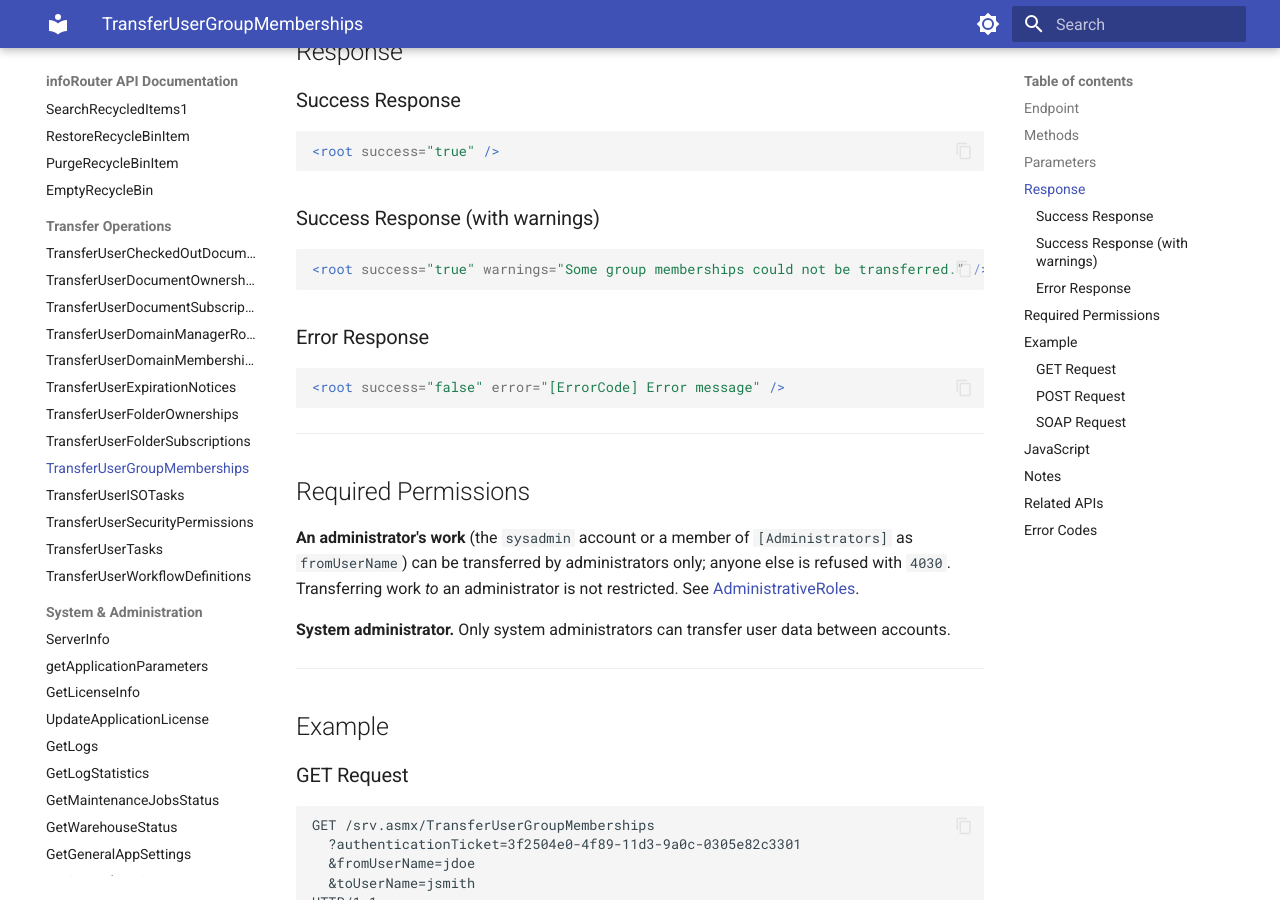
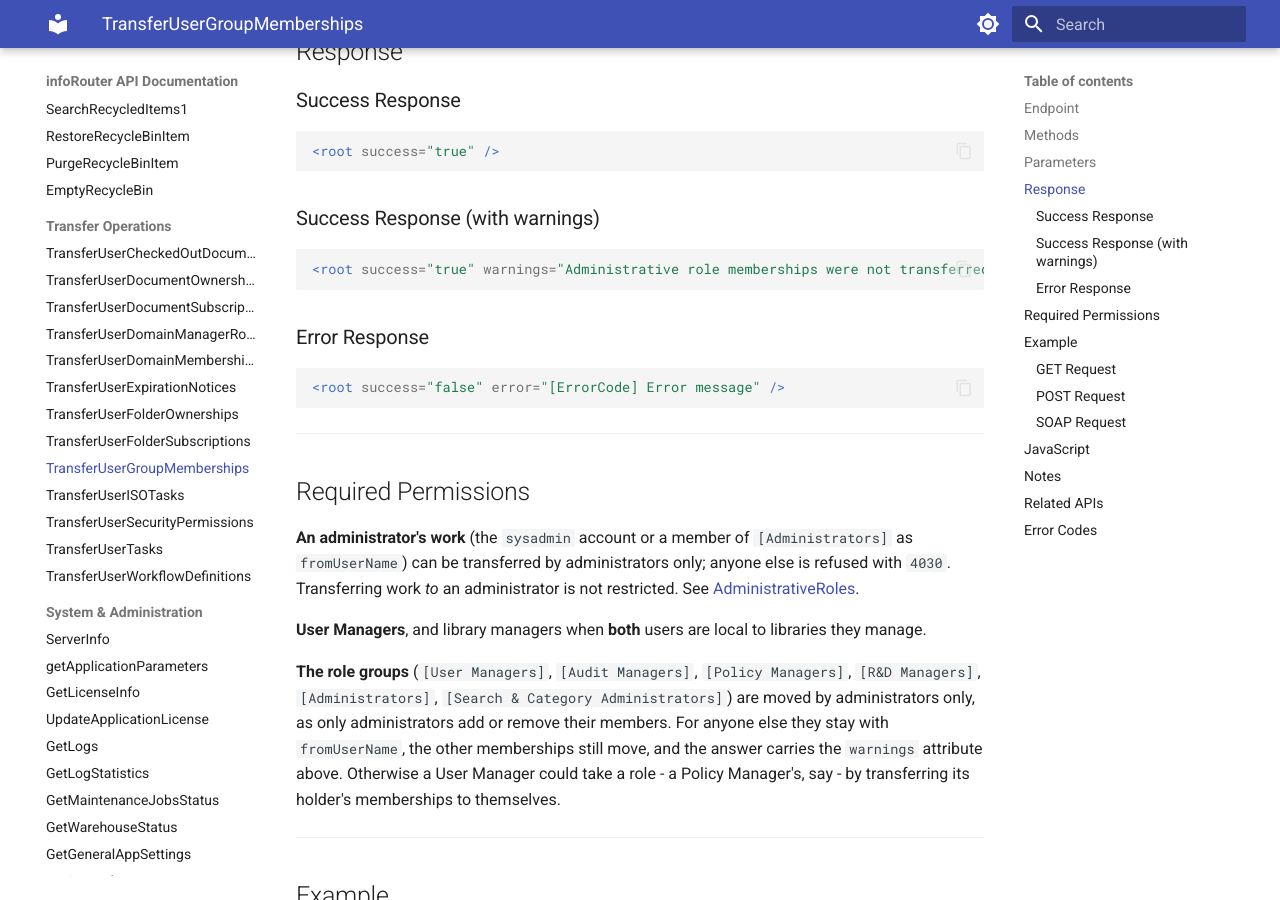
Before and after one commit to inforouter/apidocs, an MkDocs documentation site: the page built from docs/TransferUserGroupMemberships.md, in a window 1280 px wide and 900 px high, scrolled down 1112 px. Built offline with MkDocs 1.6.1 and Material for MkDocs 9.7.7, drawn with Linux system fonts in a browser that asks for light colours; some of the changed text lies outside the part shown.

Commit message:
TransferUserGroupMemberships: role groups move for administrators only
Co-Authored-By: Claude Opus 5.5 <noreply@anthropic.com>

````diff
--- a/docs/TransferUserGroupMemberships.md
+++ b/docs/TransferUserGroupMemberships.md
@@ -40,7 +40,7 @@ Transfers user group memberships from one user to another. The target user is ad
 ### Success Response (with warnings)
 
 ```xml
-<root success="true" warnings="Some group memberships could not be transferred." />
+<root success="true" warnings="Administrative role memberships were not transferred: only administrators can transfer them." />
 ```
 
 ### Error Response
@@ -55,7 +55,9 @@ Transfers user group memberships from one user to another. The target user is ad
 
 **An administrator's work** (the `sysadmin` account or a member of `[Administrators]` as `fromUserName`) can be transferred by administrators only; anyone else is refused with `4030`. Transferring work *to* an administrator is not restricted. See [AdministrativeRoles](AdministrativeRoles.md).
 
-**System administrator.** Only system administrators can transfer user data between accounts.
+**User Managers**, and library managers when **both** users are local to libraries they manage.
+
+**The role groups** (`[User Managers]`, `[Audit Managers]`, `[Policy Managers]`, `[R&D Managers]`, `[Administrators]`, `[Search & Category Administrators]`) are moved by administrators only, as only administrators add or remove their members. For anyone else they stay with `fromUserName`, the other memberships still move, and the answer carries the `warnings` attribute above. Otherwise a User Manager could take a role - a Policy Manager's, say - by transferring its holder's memberships to themselves.
 
 ---
 
@@ -131,8 +133,8 @@ const root = await call('TransferUserGroupMemberships', {
 const warnings = root.getAttribute('warnings');
 ```
 
-An answer may carry a `warnings` attribute when some of the group memberships could not be moved - a conflict at
-the destination, most often. It is absent when everything moved.
+An answer carries a `warnings` attribute when role-group memberships were left behind because the caller is not
+an administrator. It is absent when everything moved.
 
 This is one of the calls to make before [DeleteUser](DeleteUser.md): what the account holds does
 not go with it.
@@ -141,6 +143,7 @@ not go with it.
 
 - The `toUserName` is added as a member of each user group where `fromUserName` is a member.
 - Groups where `toUserName` is already a member are skipped without error.
+- Role groups (ids up to 1000) move only when the caller is an administrator; see Required Permissions.
 - The response root element is `<root>`, not `<response>`.
 - Typically used as part of a user offboarding process before deleting the source user.
 
````
Also changed, not shown: docs/AdministrativeRoles.md (+1 -1 lines).
